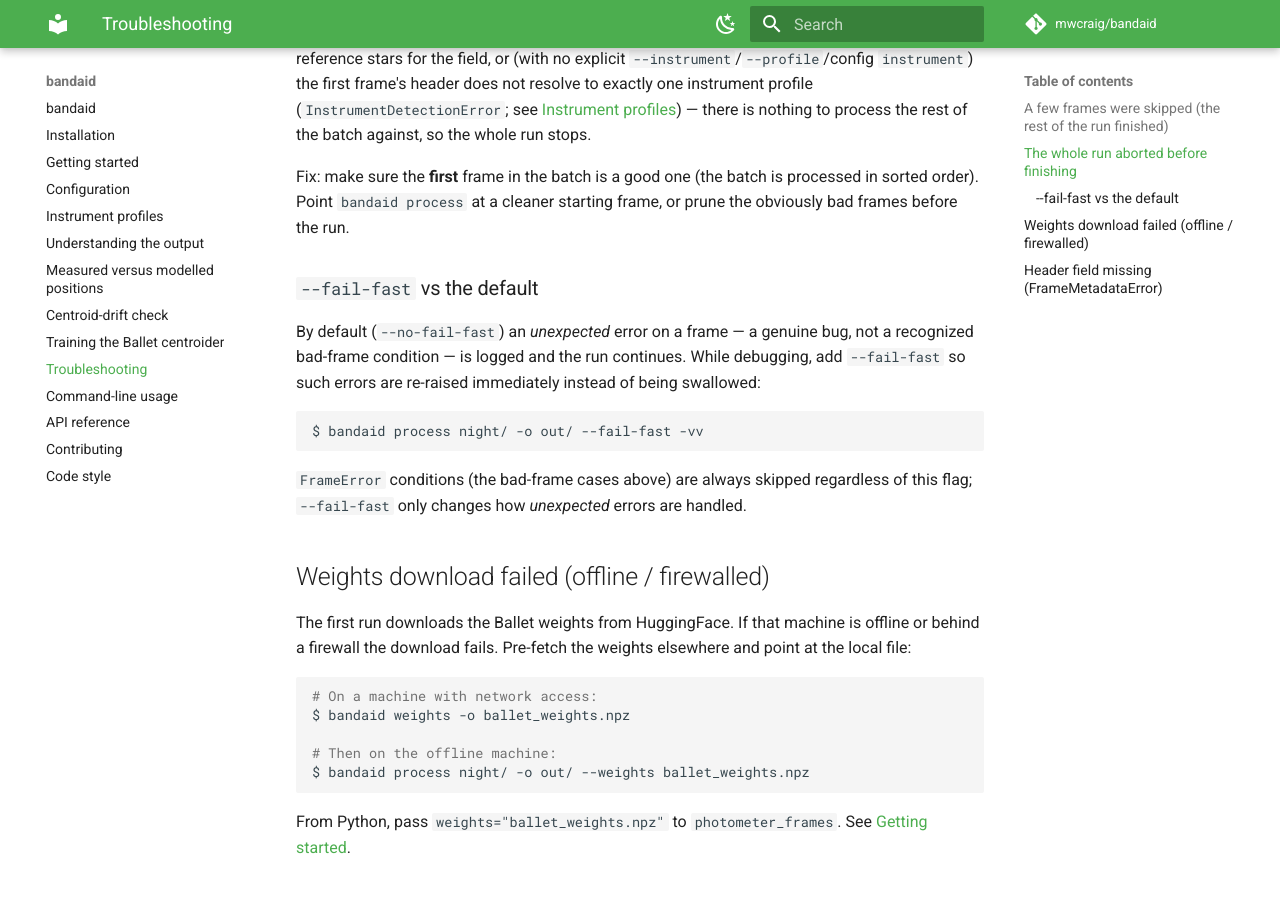
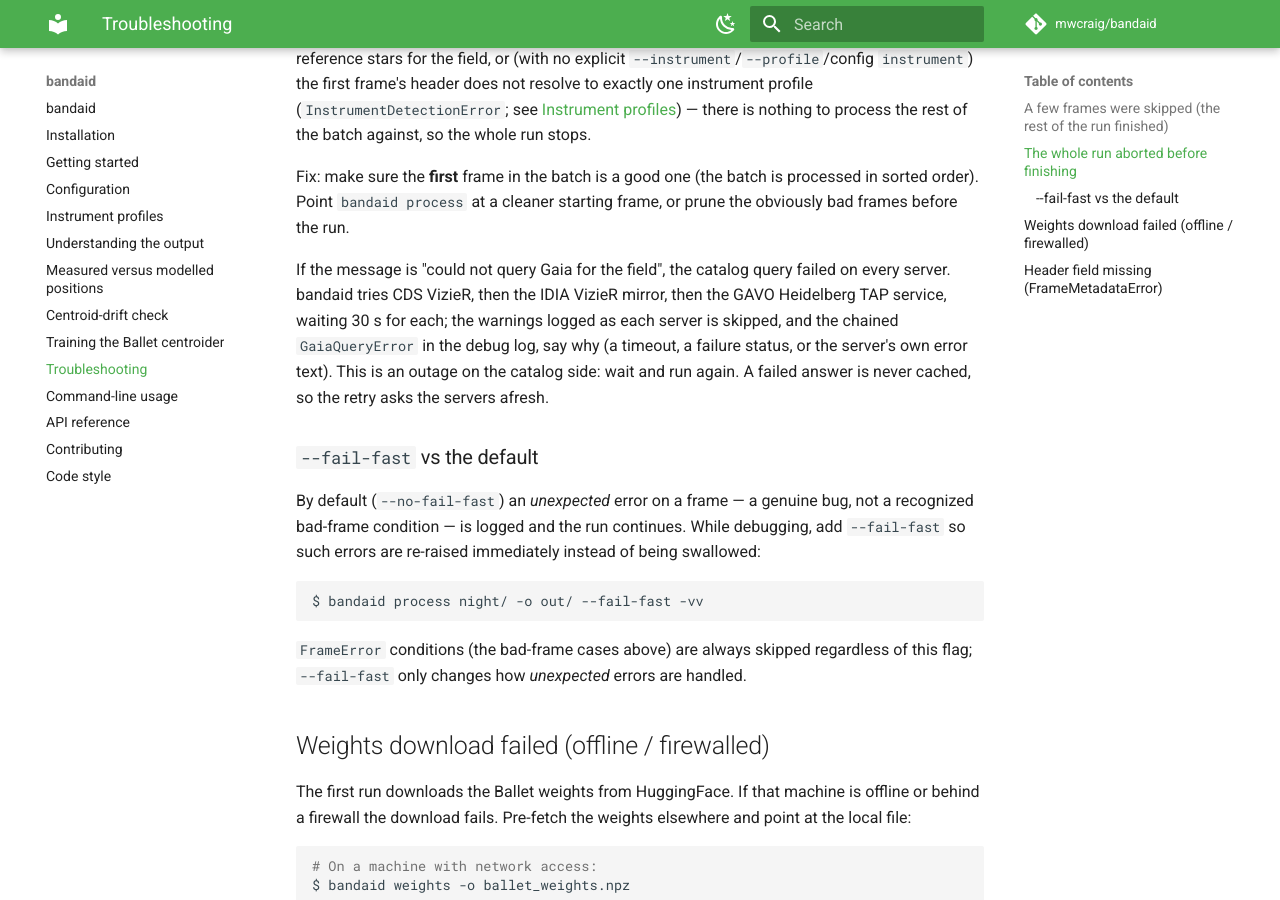
Before and after one commit to mwcraig/bandaid, an MkDocs documentation site: the page built from docs/troubleshooting.md, in a window 1280 px wide and 900 px high, scrolled down 956 px. Built offline with MkDocs 1.6.1 and Material for MkDocs 9.7.7, drawn with Linux system fonts in a browser that asks for light colours; comment, search, counter and statistics services are not loaded.

Commit message:
Document the Gaia DR3 switch and the server fallback
CHANGELOG entries under Unreleased (Changed: DR3; Added: fallback and the
new exceptions; Fixed: cached error answers), and a troubleshooting note
for a batch that aborts because no Gaia server answered.

Generated with Claude Code
Claude-Session: https://claude.ai/code/session_01SaERDK84anvwR1NCYxpeDc

```diff
--- a/docs/troubleshooting.md
+++ b/docs/troubleshooting.md
@@ -44,6 +44,14 @@ is nothing to process the rest of the batch against, so the whole run stops.
 Fix: make sure the **first** frame in the batch is a good one (the batch is
 processed in sorted order). Point `bandaid process` at a cleaner starting frame,
 or prune the obviously bad frames before the run.
+
+If the message is "could not query Gaia for the field", the catalog query
+failed on every server. bandaid tries CDS VizieR, then the IDIA VizieR mirror,
+then the GAVO Heidelberg TAP service, waiting 30 s for each; the warnings logged
+as each server is skipped, and the chained `GaiaQueryError` in the debug log,
+say why (a timeout, a failure status, or the server's own error text). This is
+an outage on the catalog side: wait and run again. A failed answer is never
+cached, so the retry asks the servers afresh.
 
 ### `--fail-fast` vs the default
 
```
Also changed, not shown: CHANGELOG.md (+17 -0 lines).
